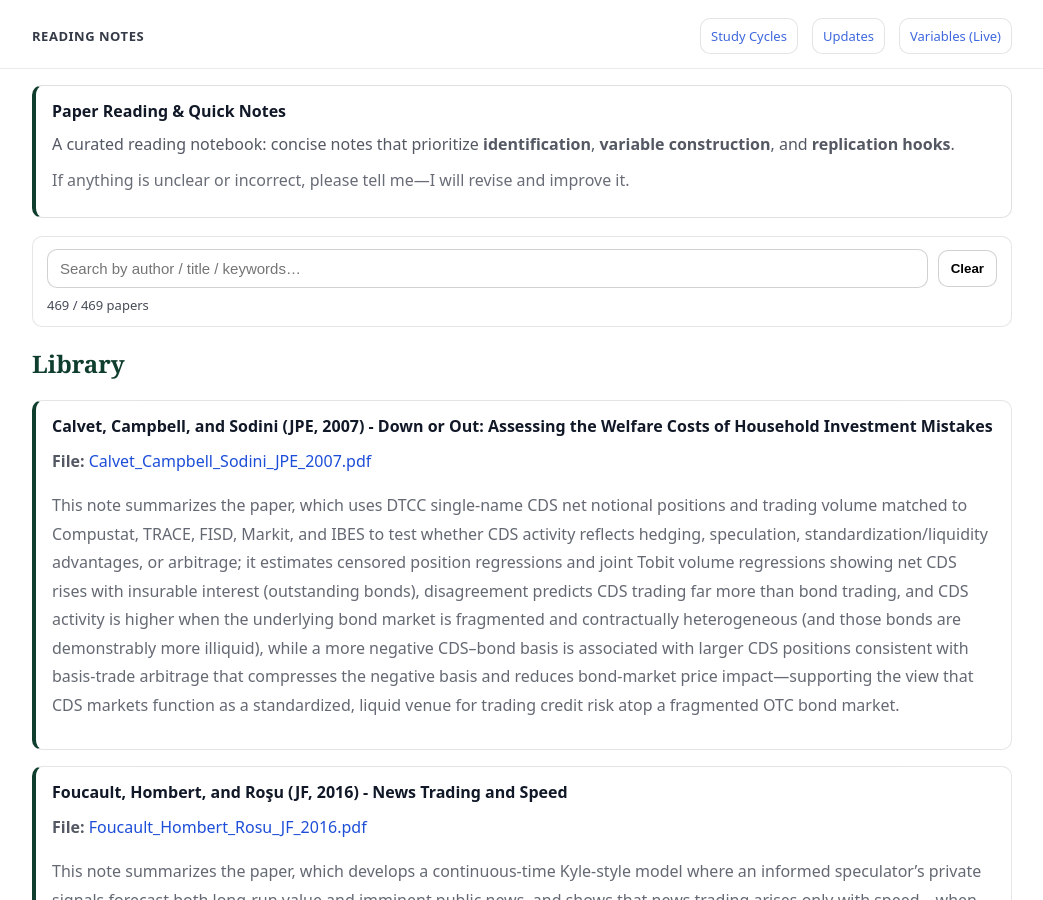
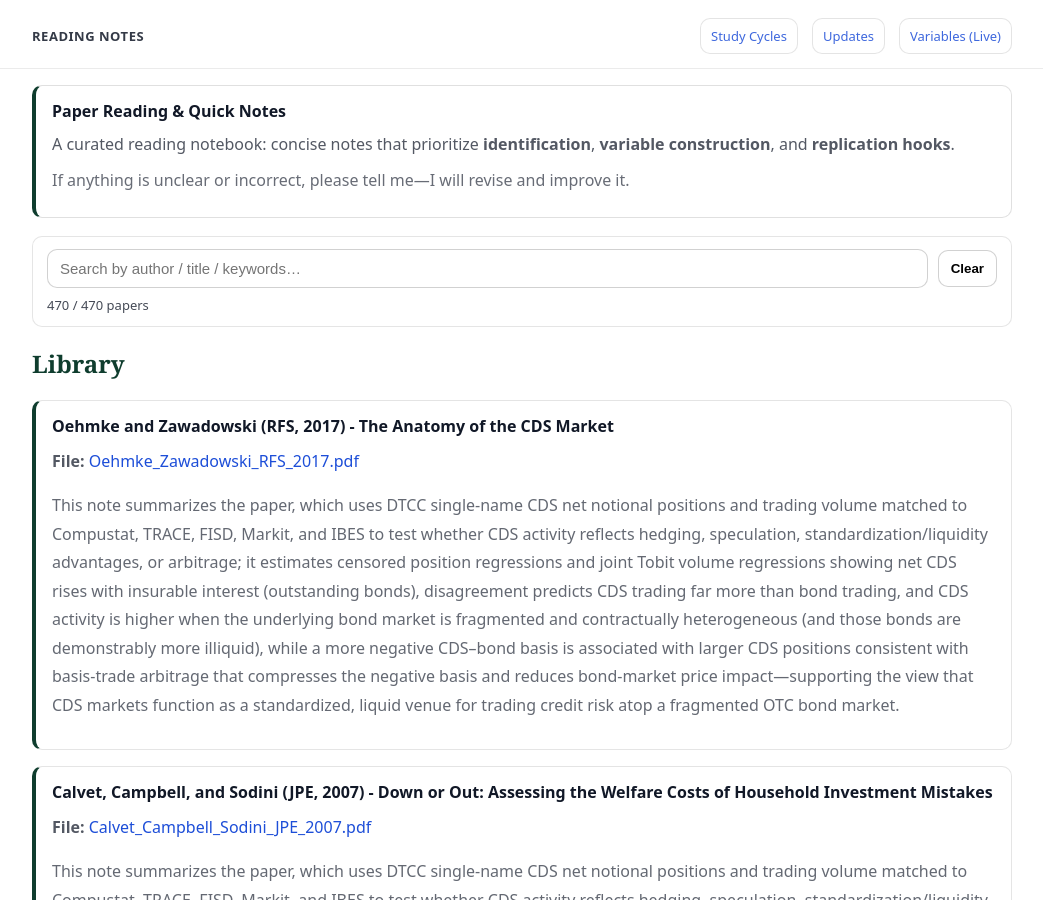
Before and after one commit to yaxinzn/study-archive, a Jekyll site: the page built from reading/index.md, in a window 1280 px wide and 900 px high. Shown: the whole window, without its empty margins (118-1161 px from the left). Built offline with Jekyll 4.4.1, drawn with Linux system fonts in a browser that asks for light colours.

Commit message:
Reading: add/update Oehmke_Zawadowski_RFS_2017.pdf

```diff
--- a/_data/reading.yml
+++ b/_data/reading.yml
@@ -1,3 +1,7 @@
+- title: "Oehmke and Zawadowski (RFS, 2017) - The Anatomy of the CDS Market"
+  file: "Oehmke_Zawadowski_RFS_2017.pdf"
+  desc: "This note summarizes the paper, which uses DTCC single-name CDS net notional positions and trading volume matched to Compustat, TRACE, FISD, Markit, and IBES to test whether CDS activity reflects hedging, speculation, standardization/liquidity advantages, or arbitrage; it estimates censored position regressions and joint Tobit volume regressions showing net CDS rises with insurable interest (outstanding bonds), disagreement predicts CDS trading far more than bond trading, and CDS activity is higher when the underlying bond market is fragmented and contractually heterogeneous (and those bonds are demonstrably more illiquid), while a more negative CDS–bond basis is associated with larger CDS positions consistent with basis-trade arbitrage that compresses the negative basis and reduces bond-market price impact—supporting the view that CDS markets function as a standardized, liquid venue for trading credit risk atop a fragmented OTC bond market."
+
 - title: "Calvet, Campbell, and Sodini (JPE, 2007) - Down or Out: Assessing the Welfare Costs of Household Investment Mistakes"
   file: "Calvet_Campbell_Sodini_JPE_2007.pdf"
   desc: "This note summarizes the paper, which uses DTCC single-name CDS net notional positions and trading volume matched to Compustat, TRACE, FISD, Markit, and IBES to test whether CDS activity reflects hedging, speculation, standardization/liquidity advantages, or arbitrage; it estimates censored position regressions and joint Tobit volume regressions showing net CDS rises with insurable interest (outstanding bonds), disagreement predicts CDS trading far more than bond trading, and CDS activity is higher when the underlying bond market is fragmented and contractually heterogeneous (and those bonds are demonstrably more illiquid), while a more negative CDS–bond basis is associated with larger CDS positions consistent with basis-trade arbitrage that compresses the negative basis and reduces bond-market price impact—supporting the view that CDS markets function as a standardized, liquid venue for trading credit risk atop a fragmented OTC bond market."
```
Also changed, not shown: 1 other file.
